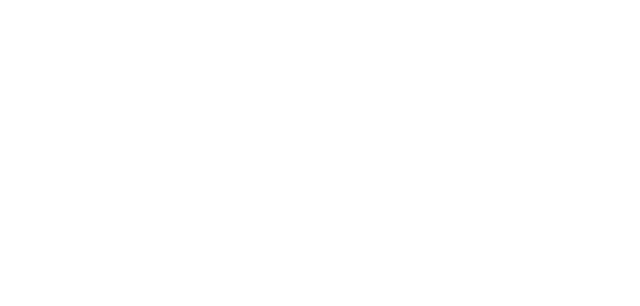
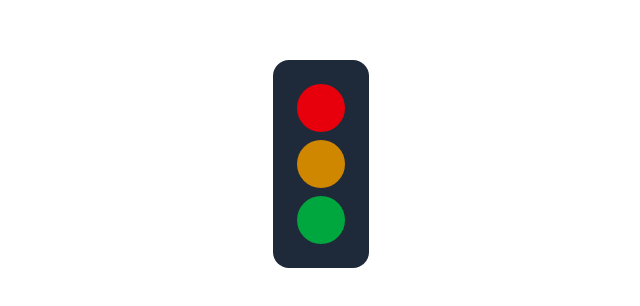
Before and after one commit to taskeen-mustafa786/exam-f, a React (Vite) app in the folder final/: page / in a window 1280 px wide. Shown: the part 236-542 px from the top of the page, without its empty margins (319-959 px from the left). Built offline with nearby package versions, Linux system fonts and the light colour scheme.

Commit message:
Added static html and css for traffic light

```diff
--- a/final/src/App.jsx
+++ b/final/src/App.jsx
@@ -1,18 +1,49 @@
 import { useState } from 'react'
-import reactLogo from './assets/react.svg'
-import viteLogo from '/vite.svg'
 import './App.css'
+
+// Use the provided GIF to observe:
+// The sequence of light changes (Red → Yellow → Green → Red...)
+// Each light stays active for 3 seconds
+// Only one light is active at a time
+// Smooth transitions and style
+
+//  Light Logic
+// Use useState to track the current light (red/yellow/green)
+// Use useEffect with setInterval to change light every 3 seconds
+// Apply active CSS class to the current light
+
 
 function App() {
   const [count, setCount] = useState(0)
 
+
+
   return (
     <>
-      <div className=''>
-
+      <div className='bg-gray-800 p-4 rounded-2xl'>
+        <div className={`bg-red-600 rounded-full h-12 w-12 p-2 m-2 `}></div>
+        <div className={`bg-yellow-600 rounded-full h-12 w-12 p-2 m-2 `}></div>
+        <div className={`bg-green-600 rounded-full h-12 w-12 p-2 m-2 `}></div>
       </div>
     </>
   )
 }
 
 export default App
+
+// Commit # Commit Message
+// Initial commit: add static HTML and CSS
+// for traffic light
+// Refactor: convert to functional React
+// component
+// Feature: implement light cycle logic 3
+// with useEffect
+// Style: enhance UI with transitions and 4
+// active styles
+// Task
+// Setup project and layout (3
+// lights, no logic)
+// JSX structure for lights, apply
+// classes
+// Cycle lights every 3s using state
+// + effect
```
